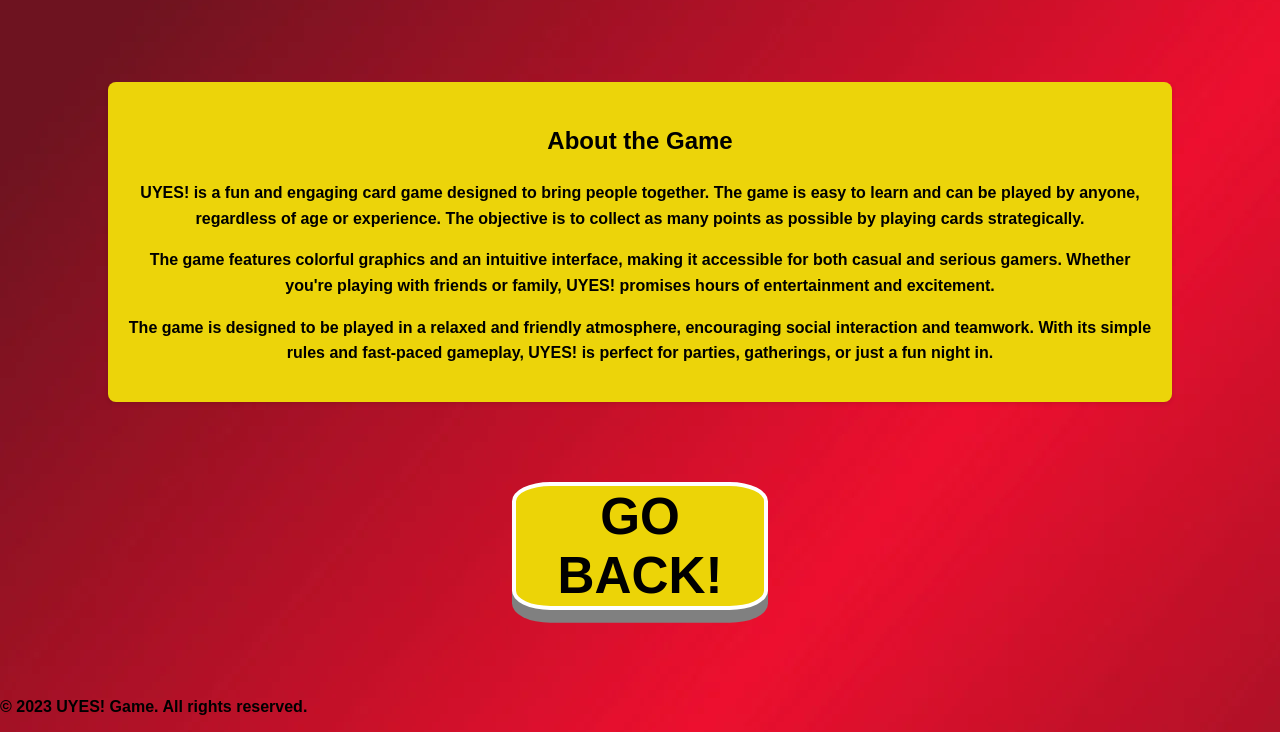
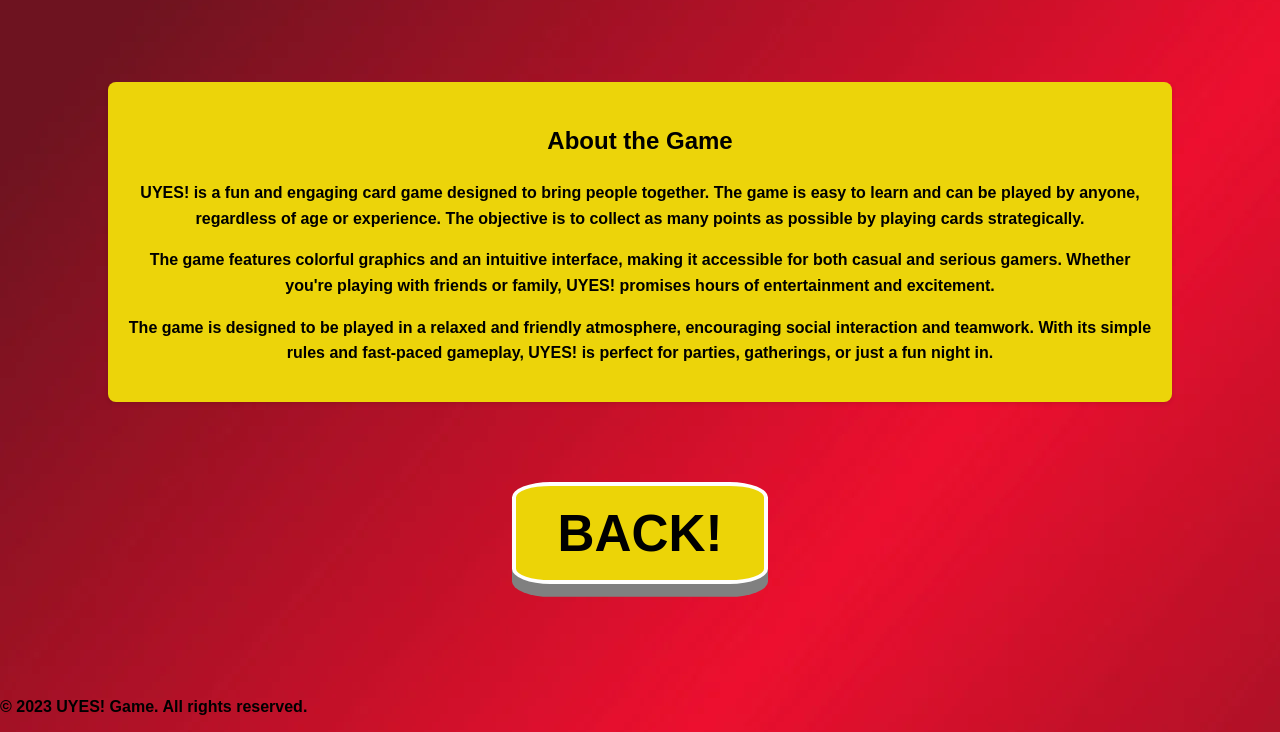
Before and after one commit to Fortgeschrittene-Informatik-Portfolio/UYES-Frontend, a plain HTML site: page html/AboutPage.html in a window 1280 px wide. Shown: the part 118-850 px from the top of the page. Drawn offline with Linux system fonts and the light colour scheme.

Commit message:
Changed Button Text to "BACK!"

```diff
--- a/html/AboutPage.html
+++ b/html/AboutPage.html
@@ -37,7 +37,7 @@
     <section class="menu">
 
         <button id="back-to-main-menu">
-        GO BACK!
+        BACK!
         </button>
 
     </section>
```
